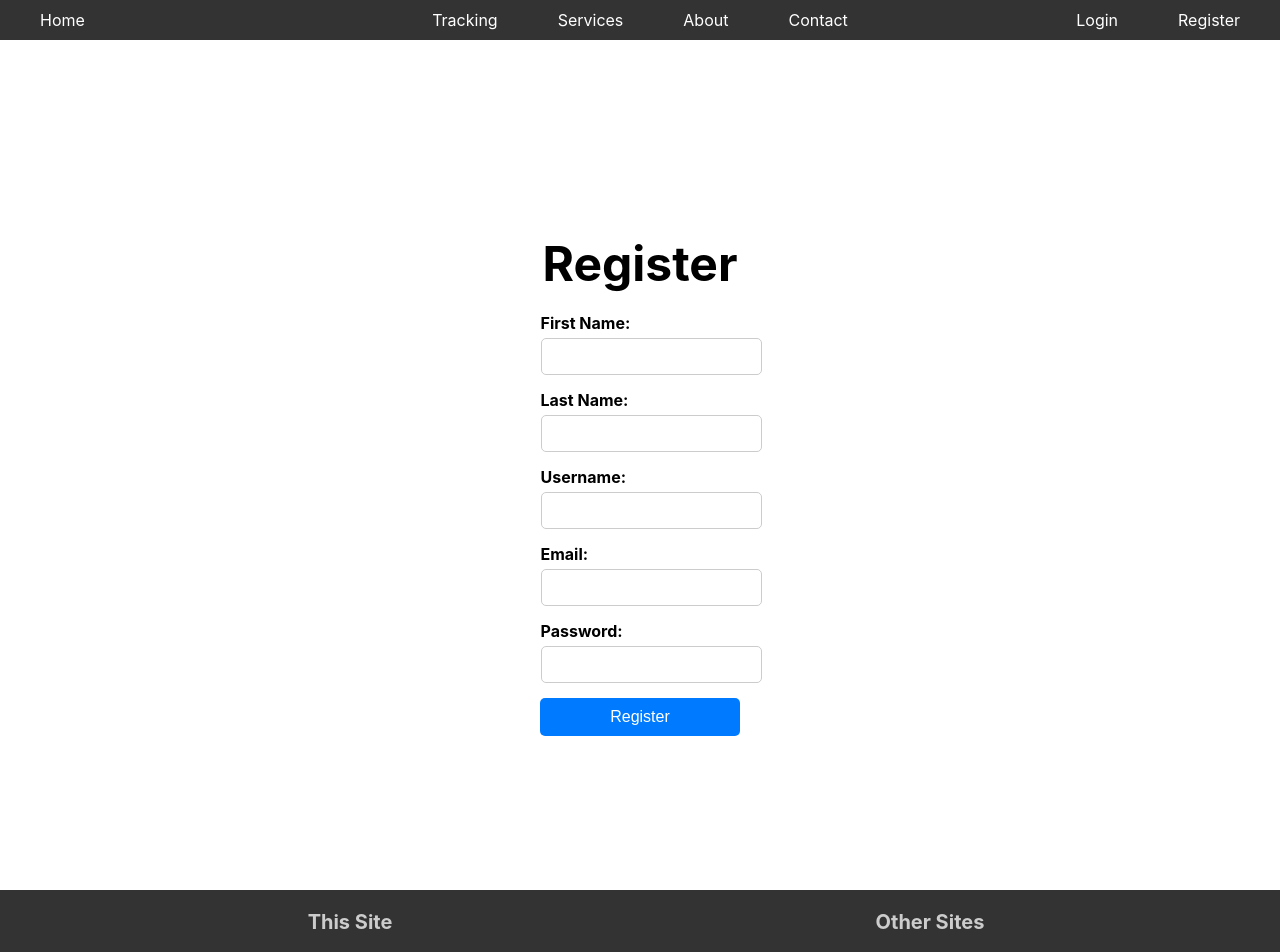
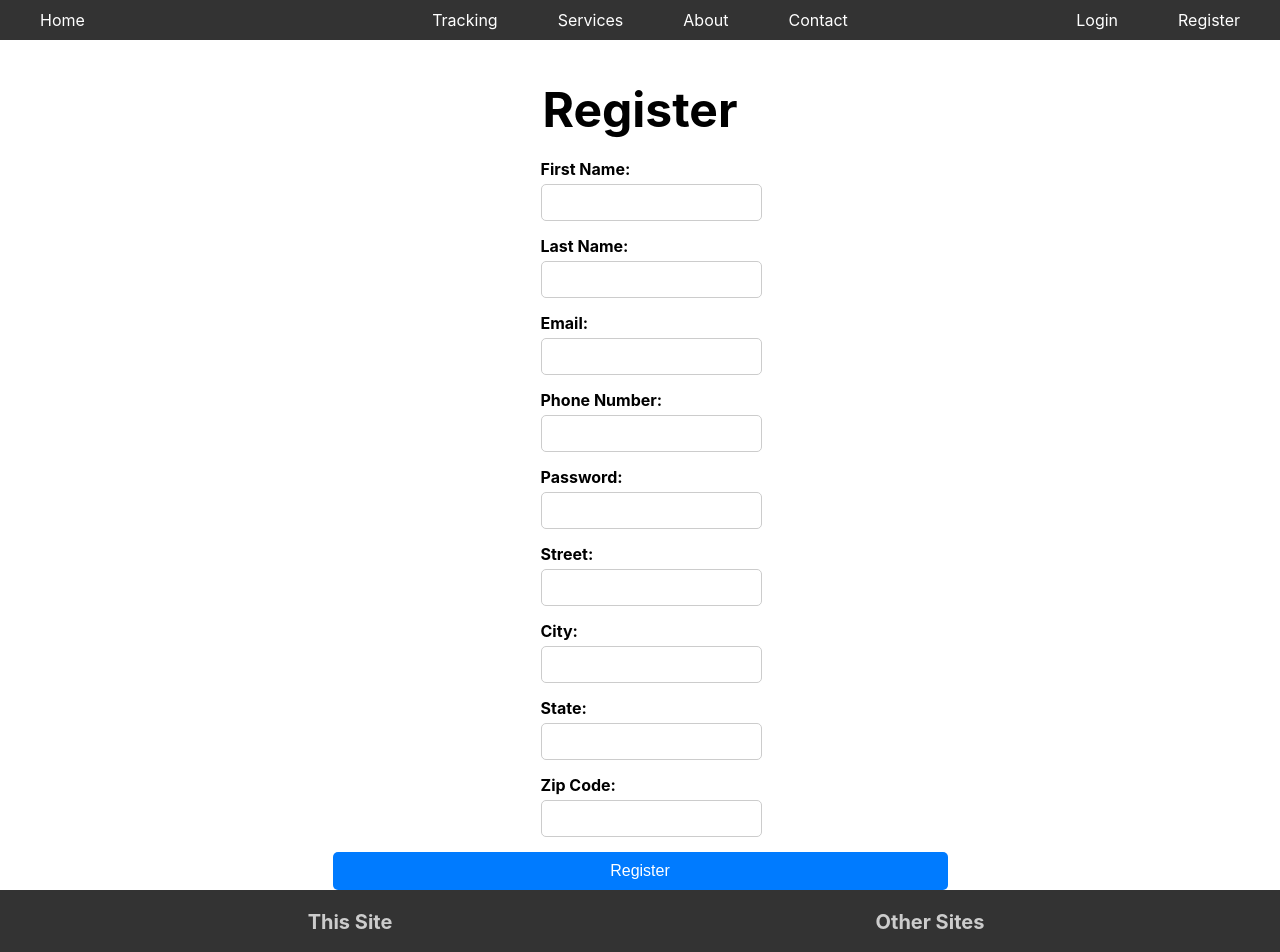
Before and after one commit to LuisangelE-04/Database-Project, a React (Create React App) app: page /register in a window 1280 px wide. Shown: the top 952 px of the page. Built offline with nearby package versions, Linux system fonts and the light colour scheme.

Commit message:
add all register variables

```diff
--- a/src/pages/Register.js
+++ b/src/pages/Register.js
@@ -7,9 +7,13 @@ const Register = () => {
   const [formData, setFormData] = useState({
     firstName: '',
     lastName: '',
-    username: '',
     email: '',
+    phoneNumber: '',
     password: '',
+    street: '',
+    city: '',
+    state: '',
+    zip: '',
   });
 
   const handleChange = (e) => {
@@ -28,10 +32,9 @@ const Register = () => {
 
   return (
     <>
-    <NavBar />
-    <div className="register-container">
-      <h2>Register</h2>
-      <div className="form-wrapper">
+      <NavBar />
+      <div className="register-container">
+        <h2>Register</h2>
         <form onSubmit={handleSubmit}>
           <div className="form-group">
             <label htmlFor="firstName">First Name:</label>
@@ -56,23 +59,23 @@ const Register = () => {
             />
           </div>
           <div className="form-group">
-            <label htmlFor="username">Username:</label>
-            <input
-              type="text"
-              id="username"
-              name="username"
-              value={formData.username}
-              onChange={handleChange}
-              required
-            />
-          </div>
-          <div className="form-group">
             <label htmlFor="email">Email:</label>
             <input
               type="email"
               id="email"
               name="email"
               value={formData.email}
+              onChange={handleChange}
+              required
+            />
+          </div>
+          <div className="form-group">
+            <label htmlFor="phoneNumber">Phone Number:</label>
+            <input
+              type="tel"
+              id="phoneNumber"
+              name="phoneNumber"
+              value={formData.phoneNumber}
               onChange={handleChange}
               required
             />
@@ -88,11 +91,54 @@ const Register = () => {
               required
             />
           </div>
+          <div className="form-group">
+            <label htmlFor="street">Street:</label>
+            <input
+              type="text"
+              id="street"
+              name="street"
+              value={formData.street}
+              onChange={handleChange}
+              required
+            />
+          </div>
+          <div className="form-group">
+            <label htmlFor="city">City:</label>
+            <input
+              type="text"
+              id="city"
+              name="city"
+              value={formData.city}
+              onChange={handleChange}
+              required
+            />
+          </div>
+          <div className="form-group">
+            <label htmlFor="state">State:</label>
+            <input
+              type="text"
+              id="state"
+              name="state"
+              value={formData.state}
+              onChange={handleChange}
+              required
+            />
+          </div>
+          <div className="form-group">
+            <label htmlFor="zip">Zip Code:</label>
+            <input
+              type="text"
+              id="zip"
+              name="zip"
+              value={formData.zip}
+              onChange={handleChange}
+              required
+            />
+          </div>
           <button type="submit">Register</button>
         </form>
       </div>
-    </div>
-    <Footer />
+      <Footer />
     </>
   );
 };
```
